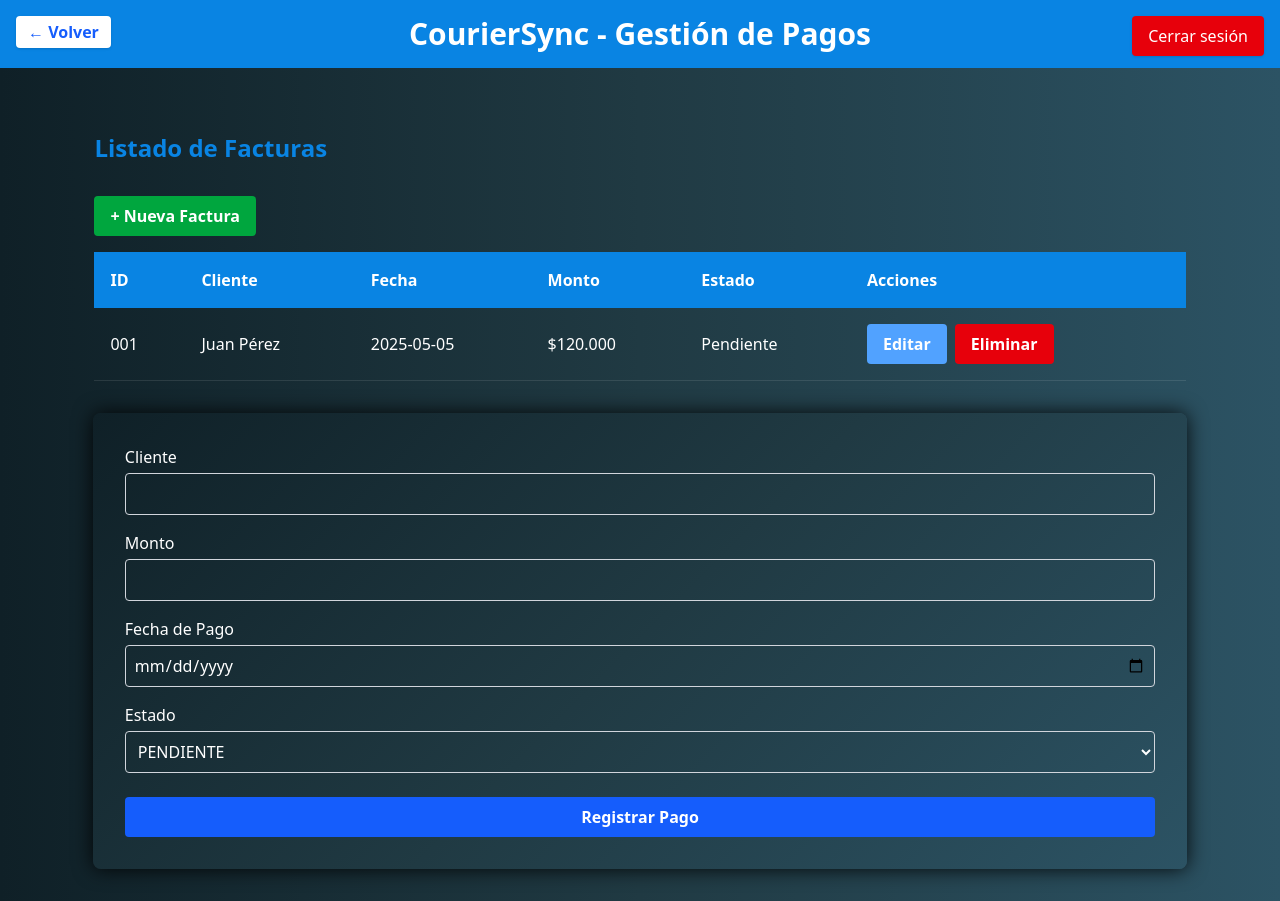
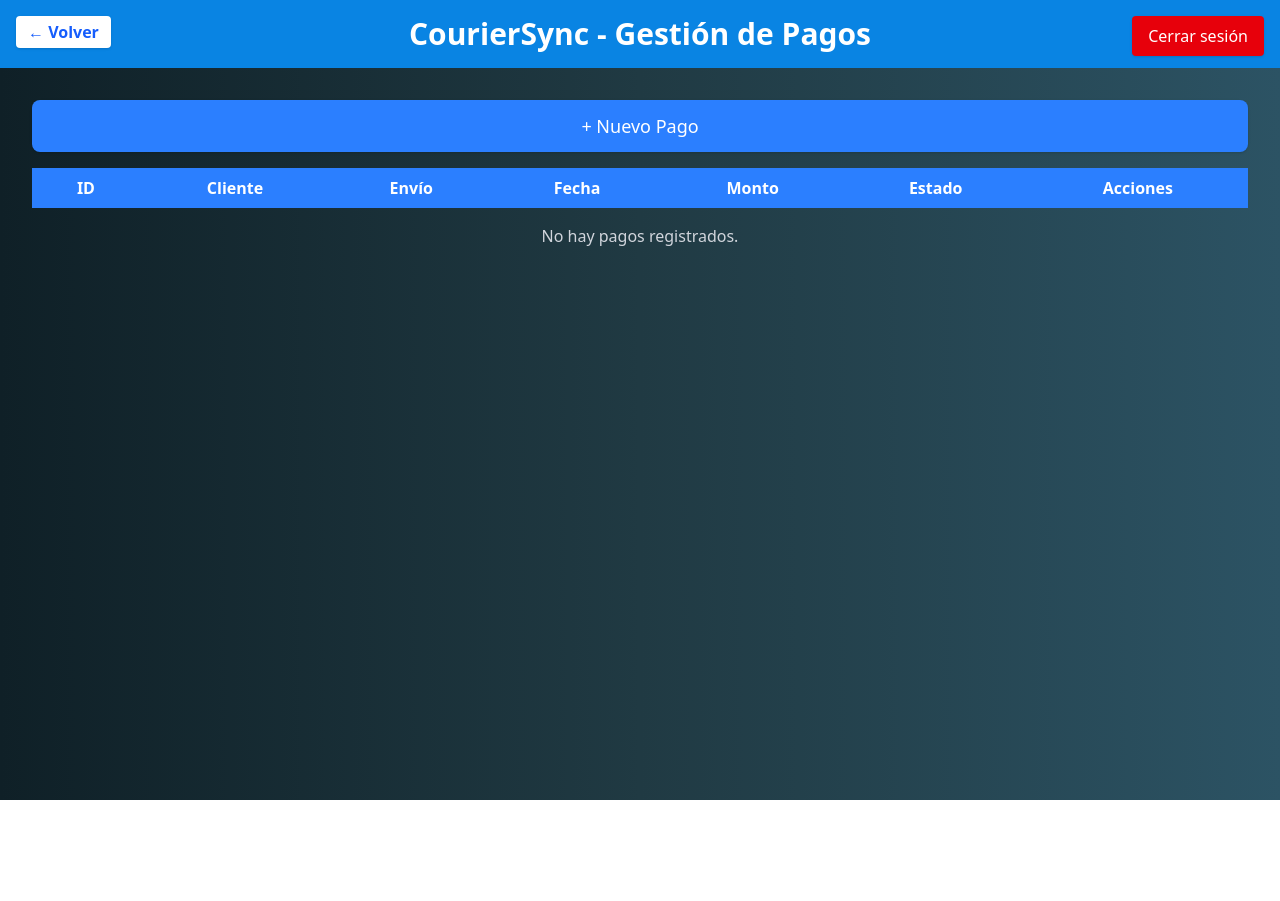
Before and after one commit to JuanVasquezO/P6F5-CourierSync, a Next.js app: page /pagos in a window 1280 px wide. After the commit the page ends 800 px from the top, so only its background shows below. Built offline with nearby package versions, Linux system fonts and the light colour scheme.

Commit message:
Edit Pagos Page and Buttons Function

```diff
--- a/src/components/atoms/Input.tsx
+++ b/src/components/atoms/Input.tsx
@@ -21,7 +21,7 @@
   return (
     <div className={`space-y-1 mb-4 ${className}`}>
       {label && (
-        <label htmlFor={id} className="block text-sm font-medium text-gray-600">
+        <label htmlFor={id} className="block text-sm font-medium text-white">
           {label}
         </label>
       )}
@@ -34,7 +34,7 @@
         required
         className="
           block w-full px-4 py-3
-          bg-white text-gray-900 placeholder-gray-400
+          bg-white text-gray-900 placeholder-gray-300
           rounded-lg shadow-sm
           focus:outline-none focus:ring-2 focus:ring-blue-500
         "
--- a/src/components/atoms/Select.tsx
+++ b/src/components/atoms/Select.tsx
@@ -11,14 +11,14 @@
 export default function Select({ id, label, options, value, onChange, multiple = false }: SelectProps) {
   return (
     <div className="mb-4">
-      <label htmlFor={id} className="block text-sm font-medium text-gray-700">{label}</label>
+      <label htmlFor={id} className="block text-sm font-medium text-white">{label}</label>
       <select
         id={id}
         name={id}
         value={value}
         onChange={onChange}
         multiple={multiple}
-        className="w-full px-3 py-1.5 border border-gray-300 rounded-md text-sm focus:outline-none focus:ring-2 focus:ring-blue-500"
+        className="w-full px-3 py-1.5 border border-gray-300 rounded-md text-sm focus:outline-none focus:ring-2 focus:ring-blue-500 text-gray-900 bg-white placeholder-gray-400 shadow-sm transition-colors duration-150"
       >
         <option value="" disabled>Selecciona una opción</option>
         {options.map((option, index) => (
--- a/src/components/molecules/PaymentForm.tsx
+++ b/src/components/molecules/PaymentForm.tsx
@@ -1,25 +1,95 @@
-import Label from "@/components/atoms/Label";
-import Input from "@/components/atoms/CrudInput";
-import Select from "@/components/atoms/CrudSelect";
-import Button from "@/components/atoms/CrudButton";
+// src/components/molecules/PaymentForm.tsx
+import React, { useState, useEffect } from 'react'
+import Input from '@/components/atoms/Input'
+import Select from '@/components/atoms/Select'
+import Button from '@/components/atoms/Button'
+import { Payment } from '@/components/organisms/PaymentTable'
 
+export type PaymentFormData = Omit<Payment, 'id'>
 
-export default function PaymentForm() {
+type Props = {
+  initialData?: Payment
+  onSubmit: (data: PaymentFormData & { id?: string }) => void
+}
+
+export default function PaymentForm({ initialData, onSubmit }: Props) {
+  const [cliente, setCliente] = useState('')
+  const [envio, setEnvio] = useState('')
+  const [fecha, setFecha] = useState('')
+  const [monto, setMonto] = useState('')
+  const [estado, setEstado] = useState<Payment['estado']>('PENDIENTE')
+
+  useEffect(() => {
+    if (initialData) {
+      setCliente(initialData.cliente)
+      setEnvio(initialData.envio)
+      setFecha(initialData.fecha)
+      setMonto(initialData.monto)
+      setEstado(initialData.estado)
+    } else {
+      setCliente('')
+      setEnvio('')
+      setFecha('')
+      setMonto('')
+      setEstado('PENDIENTE')
+    }
+  }, [initialData])
+
+  const handleSubmit = (e: React.FormEvent) => {
+    e.preventDefault()
+    onSubmit({
+      id: initialData?.id,
+      cliente,
+      envio,
+      fecha,
+      monto,
+      estado,
+    })
+  }
+
   return (
-    <form className="bg-gradient p-8 rounded-lg shadow-[0_0_20px_rgba(0,0,0,0.9)] w-[90%] mx-auto">
-      <Label text="Cliente" />
-      <Input type="text" required />
-
-      <Label text="Monto" />
-      <Input type="number" required />
-
-      <Label text="Fecha de Pago" />
-      <Input type="date" required />
-
-      <Label text="Estado" />
-      <Select options={["PENDIENTE", "PAGADO"]} />
-
-      <Button type="submit" text="Registrar Pago" className="bg-blue-600 w-full mt-2" />
+    <form onSubmit={handleSubmit} className="space-y-4 w-full max-w-lg mx-auto">
+      <Input
+        id="cliente"
+        label="Cliente"
+        type="text"
+        value={cliente}
+        onChange={(e) => setCliente(e.target.value)}
+      />
+      <Input
+        id="envio"
+        label="ID del envío"
+        type="text"
+        value={envio}
+        onChange={(e) => setEnvio(e.target.value)}
+      />
+      <Input
+        id="fecha"
+        label="Fecha"
+        type="date"
+        value={fecha}
+        onChange={(e) => setFecha(e.target.value)}
+      />
+      <Input
+        id="monto"
+        label="Monto"
+        type="text"
+        value={monto}
+        onChange={(e) => setMonto(e.target.value)}
+      />
+      <Select
+        id="estado"
+        label="Estado"
+        value={estado}
+        onChange={(e) => setEstado(e.target.value as Payment['estado'])}
+        options={[
+          { value: 'PENDIENTE', label: 'Pendiente' },
+          { value: 'PAGADO', label: 'Pagado' },
+        ]}
+      />
+      <Button type="submit" className="w-full cursor-pointer">
+        {initialData ? 'Actualizar Pago' : 'Registrar Pago'}
+      </Button>
     </form>
-  );
+  )
 }
--- a/src/components/organisms/PaymentTable.tsx
+++ b/src/components/organisms/PaymentTable.tsx
@@ -1,36 +1,73 @@
-import Button from "@/components/atoms/CrudButton";
+// src/components/organisms/PaymentTable.tsx
+import React from 'react'
+import Button from '@/components/atoms/Button'
 
-export default function InvoiceTable() {
+export type Payment = {
+  id: string
+  cliente: string
+  envio: string
+  fecha: string
+  monto: string
+  estado: 'PENDIENTE' | 'PAGADO'
+}
+
+export type PaymentTableProps = {
+  payments: Payment[]
+  onEdit: (p: Payment) => void
+  onDelete: (id: string) => void
+}
+
+export default function PaymentTable({
+  payments,
+  onEdit,
+  onDelete,
+}: PaymentTableProps) {
   return (
-    <div className="p-8 text-white w-[95%] mx-auto">
-      <h2 className="text-2xl font-bold mb-4 text-[#0984e3]">Listado de Facturas</h2>
-      <Button text="+ Nueva Factura" className="bg-green-600 text-white my-4" />
-      <table className="w-full text-white border-collapse">
+    <div className="overflow-x-auto mb-6">
+      <table className="w-full border-collapse text-white">
         <thead>
-          <tr className="bg-[#0984e3]">
-            <th className="p-4 text-left">ID</th>
-            <th className="p-4 text-left">Cliente</th>
-            <th className="p-4 text-left">Fecha</th>
-            <th className="p-4 text-left">Monto</th>
-            <th className="p-4 text-left">Estado</th>
-            <th className="p-4 text-left">Acciones</th>
+          <tr className="bg-blue-500">
+            {['ID', 'Cliente', 'Envío', 'Fecha', 'Monto', 'Estado', 'Acciones'].map((h) => (
+              <th key={h} className="py-2 px-4">{h}</th>
+            ))}
           </tr>
         </thead>
         <tbody>
-          <tr className="bg-transparent border-b border-white/10">
-            <td className="p-4">001</td>
-            <td className="p-4">Juan Pérez</td>
-            <td className="p-4">2025-05-05</td>
-            <td className="p-4">$120.000</td>
-            <td className="p-4">Pendiente</td>
-            <td className="p-4">
-              <Button text="Editar" className="bg-blue-400 text-white mr-2" />
-              <Button text="Eliminar" className="bg-red-600 text-white" />
-            </td>
-          </tr>
+          {payments.map((p) => (
+            <tr key={p.id} className="border-b border-white/20">
+              <td className="py-2 px-4">{p.id}</td>
+              <td className="py-2 px-4">{p.cliente}</td>
+              <td className="py-2 px-4">{p.envio}</td>
+              <td className="py-2 px-4">{p.fecha}</td>
+              <td className="py-2 px-4">{p.monto}</td>
+              <td className="py-2 px-4">{p.estado}</td>
+              <td className="py-2 px-4">
+                <div className="flex space-x-2">
+                  <Button
+                    onClick={() => onEdit(p)}
+                    className="bg-blue-400 hover:bg-blue-500 cursor-pointer"
+                  >
+                    Editar
+                  </Button>
+                  <Button
+                    onClick={() => onDelete(p.id)}
+                    className="bg-red-500 hover:bg-red-600 cursor-pointer"
+                  >
+                    Eliminar
+                  </Button>
+                </div>
+              </td>
+            </tr>
+          ))}
+          {payments.length === 0 && (
+            <tr>
+              <td colSpan={7} className="py-4 text-center text-gray-300">
+                No hay pagos registrados.
+              </td>
+            </tr>
+          )}
         </tbody>
       </table>
-
     </div>
-  );
+  )
 }
--- a/src/pages/alertas/index.tsx
+++ b/src/pages/alertas/index.tsx
@@ -1,6 +1,5 @@
 // src/pages/alertas/index.tsx
 import React from 'react';
-import Head from 'next/head';
 import PageLayout from '@/components/templates/PageLayout';
 import AlertGrid from '@/components/organisms/AlertGrid';
 
@@ -13,10 +12,7 @@
 export default function AlertasPage() {
   return (
     <>
-      <Head>
-        <title>CourierSync – Alertas</title>
-      </Head>
-      <PageLayout title="Alertas" backLink="/dashboard">
+      <PageLayout title="CourierSync – Alertas" backLink="/dashboard">
         <h2 className="text-xl font-semibold text-white mb-4">Alertas de Facturación</h2>
         <AlertGrid alerts={mockAlerts} />
       </PageLayout>
--- a/src/pages/dashboard/index.tsx
+++ b/src/pages/dashboard/index.tsx
@@ -1,5 +1,4 @@
 // src/pages/dashboard/index.tsx
-import Head from 'next/head'
 import PageLayout from '@/components/templates/PageLayout'
 import Navbar from '@/components/molecules/DashboardNavbar'
 import DashboardGrid from '@/components/organisms/DashboardGrid'
@@ -7,10 +6,6 @@
 export default function DashboardPage() {
   return (
     <>
-      <Head>
-        <title>CourierSync – Dashboard</title>
-      </Head>
-
       <PageLayout title="CourierSync – Dashboard Financiero" backLink="/">
         {/* aquí va tu navbar lateral o de pestañas */}
         <Navbar />
--- a/src/pages/facturas/index.tsx
+++ b/src/pages/facturas/index.tsx
@@ -1,14 +1,10 @@
 import PageLayout from "@/components/templates/PageLayout";
 import InvoiceTable from "@/components/organisms/InvoiceTable";
 import InvoiceForm from "@/components/molecules/InvoiceForm";
-import Head from "next/head";
 
 export default function index() {
   return (
     <>
-      <Head>
-        <title>Facturas | CourierSync</title>
-      </Head>
       <main>
       <PageLayout title="CourierSync - Gestión de Facturas">
         <InvoiceTable />
--- a/src/pages/pagos/index.tsx
+++ b/src/pages/pagos/index.tsx
@@ -1,21 +1,76 @@
-import PageLayout from "@/components/templates/PageLayout";
-import PaymentTable from "@/components/organisms/PaymentTable";
-import PaymentForm from "@/components/molecules/PaymentForm";
-import Head from "next/head";
+// src/pages/pagos/index.tsx
+import React, { useState } from 'react'
+import PageLayout from '@/components/templates/PageLayout'
+import Button from '@/components/atoms/Button'
+import PaymentTable, { Payment } from '@/components/organisms/PaymentTable'
+import PaymentForm from '@/components/molecules/PaymentForm'
 
 export default function PagosPage() {
+  const [payments, setPayments] = useState<Payment[]>([])
+  const [showForm, setShowForm] = useState(false)
+  const [editing, setEditing] = useState<Payment | undefined>(undefined)
+
+  const handleNew = () => {
+    setEditing(undefined)
+    setShowForm(true)
+  }
+
+  const handleEdit = (p: Payment) => {
+    setEditing(p)
+    setShowForm(true)
+  }
+
+  const handleDelete = (id: string) => {
+  const ok = window.confirm('¿Estás seguro de que deseas eliminar este pago?')
+  if (!ok) return
+  setPayments((prev) => prev.filter((p) => p.id !== id))
+  if (editing?.id === id) {
+    setShowForm(false)
+    setEditing(undefined)
+    }
+  }
+
+  const handleSubmit = (data: Omit<Payment, 'id'> & { id?: string }) => {
+    if (data.id) {
+      setPayments((prev) =>
+        prev.map((p) => (p.id === data.id ? { ...(p as Payment), ...data } : p))
+      )
+    } else {
+      const newPayment: Payment = {
+        ...data,
+        id: `P${Date.now()}`,
+      }
+      setPayments((prev) => [...prev, newPayment])
+    }
+    setShowForm(false)
+    setEditing(undefined)
+  }
+
   return (
     <>
-      <Head>
-        <title>Pagos | CourierSync</title>
-      </Head>
-      <main>
-      <PageLayout title="CourierSync - Gestión de Pagos">
-        <PaymentTable />
-        <PaymentForm />
-        </PageLayout>
-      </main>
+      <PageLayout title="CourierSync - Gestión de Pagos" backLink="/dashboard">
+        {/*botón +Nuevo */}
+        <div className="flex justify-end mb-4">
+          <Button onClick={handleNew} className='cursor-pointer'>+ Nuevo Pago</Button>
+        </div>
+
+        {/*lista de pagos */}
+        <PaymentTable
+          payments={payments}
+          onEdit={handleEdit}
+          onDelete={handleDelete}
+        />
+
+        {/* formulario (solo si showForm)*/}
+        {showForm && (
+          <div className="mt-6">
+            <h3 className="text-lg font-medium text-white mb-3">
+              {editing ? 'Editar Pago' : 'Registrar Pago'}
+            </h3>
+            <PaymentForm initialData={editing} onSubmit={handleSubmit} />
+          </div>
+        )}
+      </PageLayout>
     </>
-
-  );
+  )
 }
--- a/src/pages/register/index.tsx
+++ b/src/pages/register/index.tsx
@@ -6,7 +6,7 @@
   return (
     <>
       <Head>
-        <title>Registro | CourierSync</title>
+        <title>CourierSync - Registro</title>
       </Head>
       <main
         className={`
--- a/src/pages/usuarios/index.tsx
+++ b/src/pages/usuarios/index.tsx
@@ -6,7 +6,7 @@
   return (
     <>
       <Head>
-        <title>Iniciar Sesión | CourierSync</title>
+        <title>CourierSync - Iniciar Sesión</title>
       </Head>
       <main
         className={`
```
